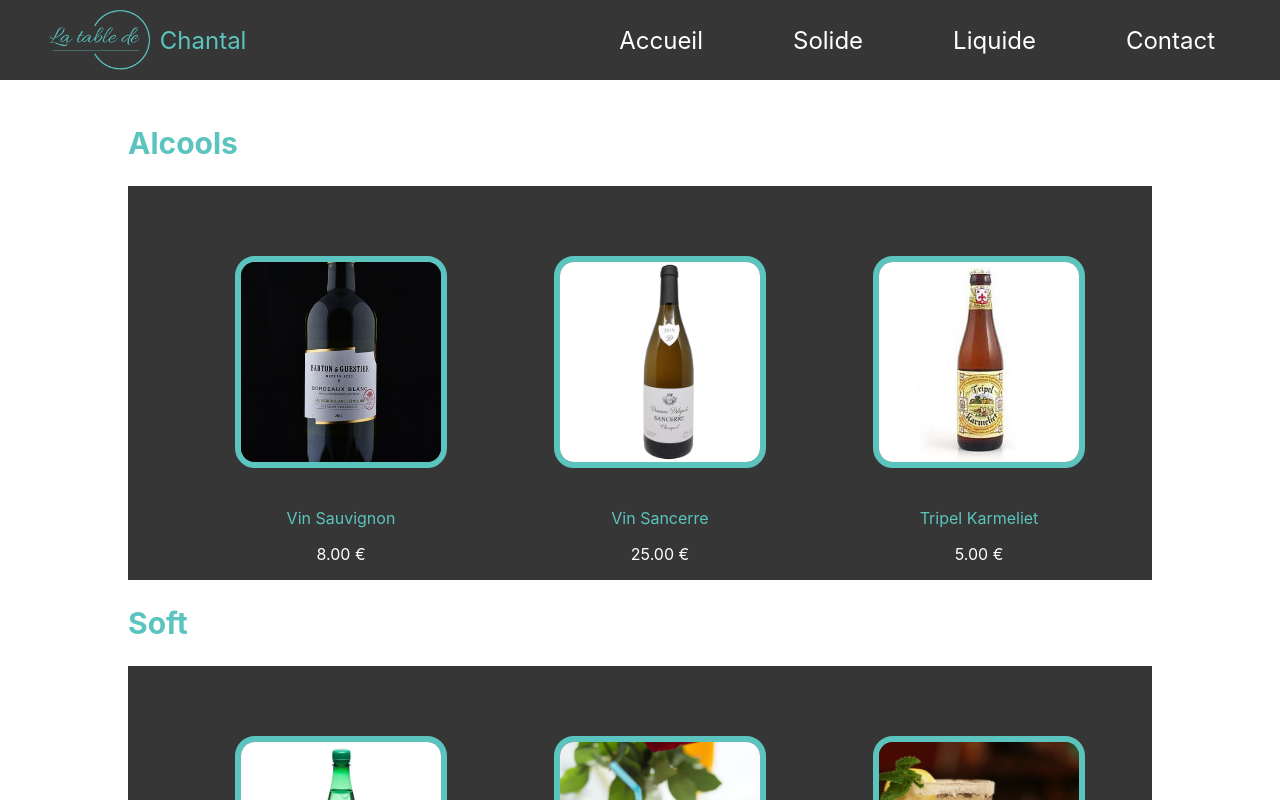
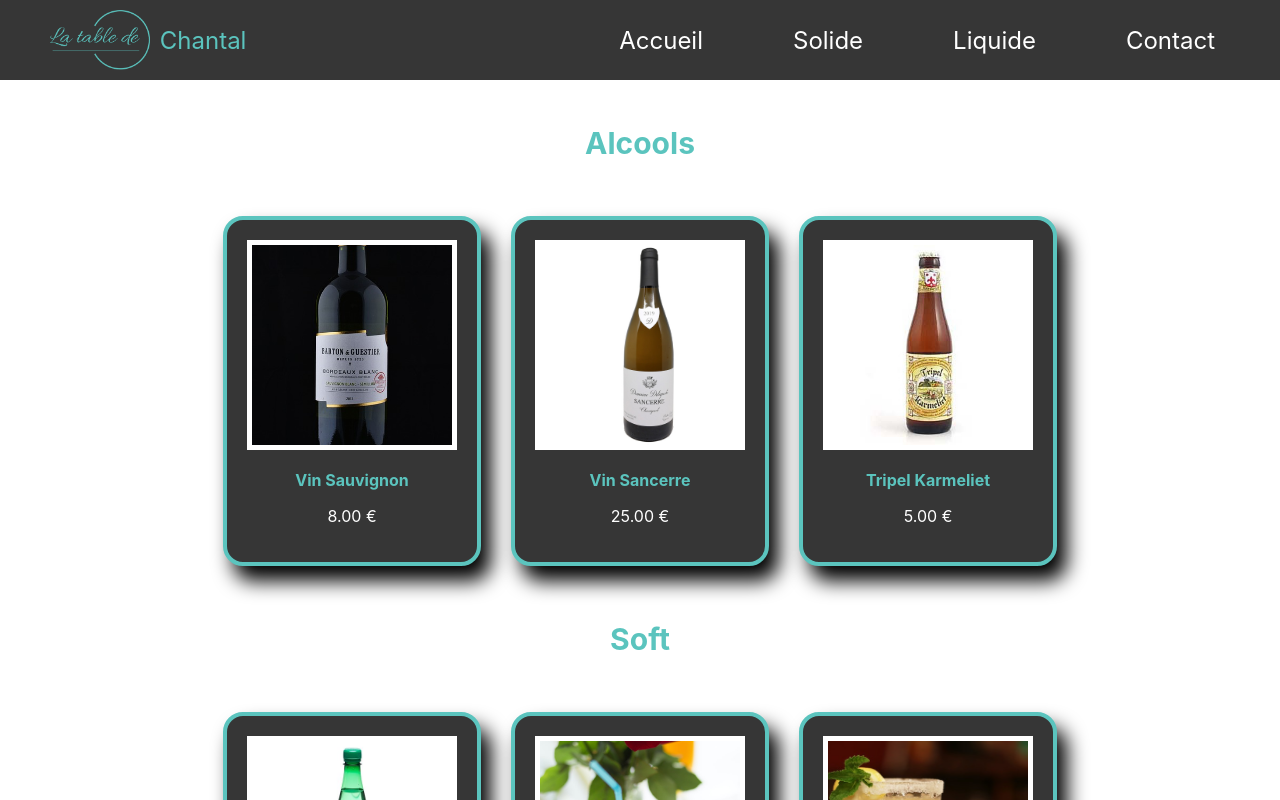
Before and after one commit to CyrilleDeletre/BriefRestaurant, a React (Create React App) app: page /boissons in a window 1280 px wide. Shown: the top 800 px of the page. Built offline with nearby package versions, Linux system fonts and the light colour scheme.

Commit message:
vPresqueDef sauf slider

```diff
--- a/src/components/AsideLeftContact/AsideLeftContact.css
+++ b/src/components/AsideLeftContact/AsideLeftContact.css
@@ -9,7 +9,7 @@
 }
 
 aside img{
-    width: 95%;
+    width: 85%;
     margin-top: 20px;
     background-color: var(--white);
     padding: 5px;
@@ -26,7 +26,7 @@
 }
 
 .GoogleMap{
-    width: ;
+    max-width:300px;
     background-color: var(--white);
     padding: 5px;
 }
--- a/src/components/AsideRightContact/AsideRightContact.css
+++ b/src/components/AsideRightContact/AsideRightContact.css
@@ -1,6 +1,6 @@
 aside button{
     cursor: pointer;
-    width: 90%;
+    width: 80%;
     color: var(--buttonTextColor);
     background-color:var(--buttonBackgroundColor) ;
     border: none;
--- a/src/components/Pages/Boissons/Boissons.js
+++ b/src/components/Pages/Boissons/Boissons.js
@@ -8,9 +8,9 @@
         <>
             <Menu />
             <main>
-                <ComponentCarte info={'alcoolise'} title={'Alcools'} uneClass={'liquide'}/>
-                <ComponentCarte info={'soft'} title={'Soft'} uneClass={'liquide'}/>
-                <ComponentCarte info={'chaude'} title={'Boissons chaude'} uneClass={'liquide'}/>
+                <ComponentCarte info={'alcoolise'} title={'Alcools'} uneClass={'solide'}/>
+                <ComponentCarte info={'soft'} title={'Soft'} uneClass={'solide'}/>
+                <ComponentCarte info={'chaude'} title={'Boissons chaude'} uneClass={'solide'}/>
             </main>
             <Footer />
         </>
--- a/src/components/componentCarte/componentCarte.css
+++ b/src/components/componentCarte/componentCarte.css
@@ -1,9 +1,11 @@
 .solide ul{
     display: flex;
+    justify-content: center;
     list-style: none;
-    gap: 20px;
+    gap: 30px;
     flex-wrap: wrap;
     color: white;
+    padding: 30px;
 }
 .solide img{
     width: 200px;
@@ -16,13 +18,19 @@
     background-color: #363636;
     width: 210px;
     padding: 20px;
-    border: 4px solid #5bc4be;
+    border: 4px solid var(--title);
     border-radius: 20px;
     box-shadow: 10px 15px 20px black;
 }
 .solide h2{
     text-align: center;
+    font-size: 30px;
 }
 .solide p{
     text-align: center;
 }
+
+.solide .p1{
+    font-weight: bolder;
+    color: var(--title);
+}
```
